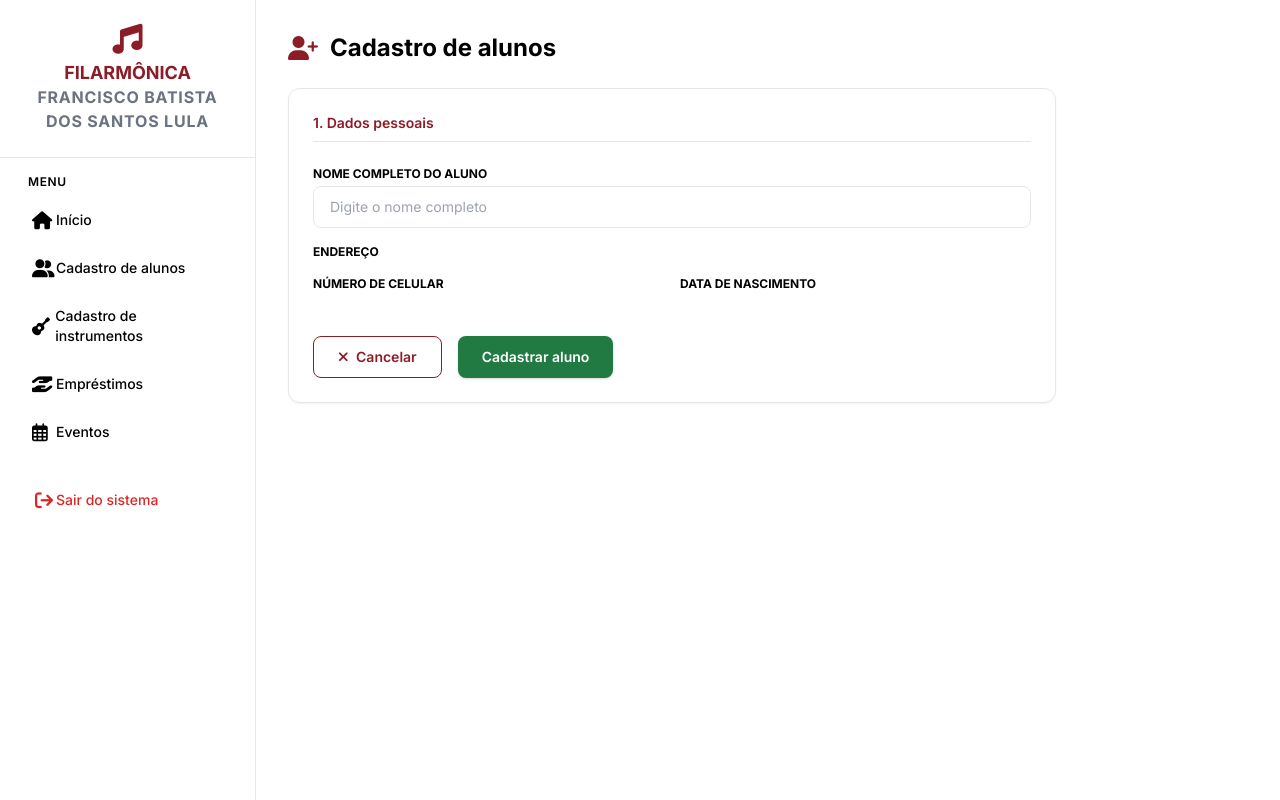
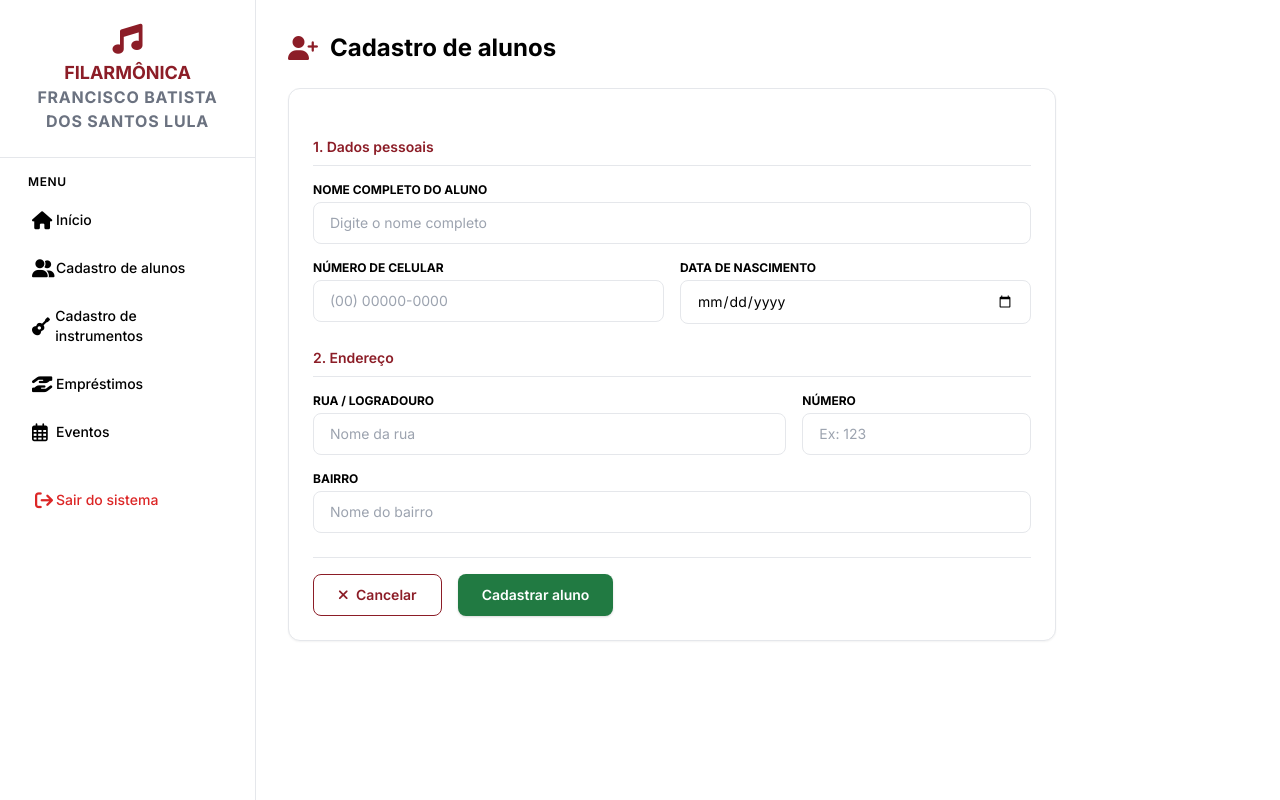
Before and after one commit to aniel-gif/Filarmonica, a Flask app: template templates/aluno_form.html in a window 1280 px wide. Run offline with Flask 3, Linux system fonts and the light colour scheme; the template is opened without the code that fills it: values that come from a table or form of the project are taken from there, others are empty; the visitor is signed in with stand-in values (Sample User, id 1); some libraries are stand-ins or nearby versions.

Commit message:
Correção dos erros da página inicial e de cadastrar alunos

```diff
--- a/app.py
+++ b/app.py
@@ -1,8 +1,9 @@
 import os
-
+from wtforms.validators import DataRequired, Optional, Regexp, ValidationError
+from wtforms import StringField, PasswordField, SubmitField, SelectField, DateField, TextAreaField, BooleanField
 os.environ['PGCLIENTENCODING'] = 'utf-8'
 os.environ['PGTZ'] = 'UTC'
-from datetime import datetime
+from datetime import datetime, date
 from functools import wraps
 from dotenv import load_dotenv
 from flask import Flask, render_template, request, redirect, url_for, flash, session
@@ -85,12 +86,6 @@ class Evento(db.Model):
     local = db.Column(db.String(150), nullable=False)
     descricao = db.Column(db.Text)
 
-class LoginForm(FlaskForm):
-    email = StringField('E-mail', validators=[DataRequired(), Email()])
-    senha = PasswordField('Senha', validators=[DataRequired()])
-    lembrar = BooleanField('Lembrar de mim')
-    submit = SubmitField('Entrar')
-
 # ==========================================
 # FORMULÁRIOS (WTFORMS)
 # ==========================================
@@ -98,13 +93,67 @@ class LoginForm(FlaskForm):
 class LoginForm(FlaskForm):
     email = StringField('E-mail', validators=[DataRequired(), Email()])
     senha = PasswordField('Senha', validators=[DataRequired()])
+    lembrar = BooleanField('Lembrar de mim')
     submit = SubmitField('Entrar')
 
+def validar_idade_minima(form, field):
+    if field.data:
+        hoje = date.today()
+        # Calcula a idade exata considerando mês e dia
+        idade = hoje.year - field.data.year - ((hoje.month, hoje.day) < (field.data.month, field.data.day))
+        if idade < 15:
+            raise ValidationError("O aluno deve ter no mínimo 15 anos de idade.")
+
+def get_data_maxima_15_anos():
+    hoje = date.today()
+    try:
+        return hoje.replace(year=hoje.year - 15).isoformat()
+    except ValueError: # Trata ano bissexto (29 de fevereiro)
+        return hoje.replace(year=hoje.year - 15, day=28).isoformat()
+
+
 class AlunoForm(FlaskForm):
-    nome = StringField('Nome Completo', validators=[DataRequired()])
-    cpf = StringField('CPF', validators=[DataRequired(), Length(min=11, max=14)])
-    telefone = StringField('Telefone', validators=[DataRequired()])
-    instrumento_estudo = StringField('Instrumento de Estudo', validators=[DataRequired()])
+    nome = StringField('Nome', validators=[DataRequired(message="O nome é obrigatório")])
+    cpf = StringField('CPF')
+    email = StringField('E-mail')
+    celular = StringField(
+        'Celular',
+        validators=[
+            DataRequired(message="O celular é obrigatório."),
+            Regexp(r'^\(d{2}\)\d{8,9}$', message="O celular deve estar no formato (84)9XXXXXXX.")
+        ],
+        render_kw={
+            "maxlength": "13",
+            "oninput": r"this.value = this.value.replace(/\D/g, '').replace(/^(\d{2})(\d)/, '($1)$2').substring(0, 13)",
+            "placeholder": "Ex: (00)999998888"
+        }
+        )
+    data_nascimento = DateField(
+        'Data de Nascimento',
+        validators=[
+            DataRequired(message="A data de nascimento é obrigatória."),
+            validar_idade_minima
+            ],
+        render_kw={
+            "max": get_data_maxima_15_anos(),
+            "min": "1900-01-01"
+        }
+        )
+    rua = StringField('Rua')
+    numero = StringField(
+        'Número',
+        validators=[
+            Optional(),
+            Regexp(r'^\d+$',message="Digite apenas números")
+        ],
+        render_kw={
+            "type": "number",
+            "min": "0",
+            "oninput": "this.value = this.value.replace(/[^0-9]/g, '')",
+            "placeholder": "Ex: 123"
+        }
+    )
+    bairro = StringField('Bairro')
     submit = SubmitField('Salvar')
 
 class InstrumentoForm(FlaskForm):
@@ -213,6 +262,21 @@ def novo_instrumento():
         return redirect(url_for('listar_instrumentos'))
     return render_template('instrumento_form.html', form=form)
 
+@app.route('/emprestimos')
+@login_required
+def listar_emprestimos():
+    return render_template('dashboard.html')
+
+@app.route('/emprestimos/novo', methods=['GET', 'POST'])
+@login_required
+def novo_emprestimo():
+    return render_template('novo_emprestimo.html')
+
+@app.route('/eventos/novo', methods=['GET', 'POST'])
+@login_required
+def novo_evento():
+    return render_template('dashboard.html')
+
 # ==========================================
 # INICIALIZAÇÃO AUTOMÁTICA
 # ==========================================
--- a/templates/aluno_form.html
+++ b/templates/aluno_form.html
@@ -8,19 +8,17 @@
   </div>
 
   <div class="bg-white p-6 rounded-xl border border-slate-200 shadow-sm max-w-3xl">
-    <h3 class="text-sm font-semibold text-brand-red border-b pb-2 mb-6">1. Dados pessoais</h3>
-
-    <form method="POST" action="{{ url_for('aluno_novo') }}" class="space-y-4">
+    <form method="POST" action="{{ url_for('novo_aluno') }}" class="space-y-6">
       {{ form.hidden_tag() }}
 
+      <!-- 1. DADOS PESSOAIS -->
+      <div>
+        <h3 class="text-sm font-semibold text-brand-red border-b pb-2 mb-4">1. Dados pessoais</h3>
+
+        <div class="space-y-4">
           <div>
             <label class="block text-xs font-bold text-slate-700 uppercase mb-1">Nome completo do aluno</label>
             {{ form.nome(class="w-full px-4 py-2.5 rounded-lg border border-slate-300 focus:ring-2 focus:ring-red-500 text-sm", placeholder="Digite o nome completo") }}
-      </div>
-
-      <div>
-        <label class="block text-xs font-bold text-slate-700 uppercase mb-1">Endereço</label>
-        {{ form.endereco(class="w-full px-4 py-2.5 rounded-lg border border-slate-300 focus:ring-2 focus:ring-red-500 text-sm", placeholder="Rua, número, bairro e cidade") }}
           </div>
 
           <div class="grid grid-cols-1 md:grid-cols-2 gap-4">
@@ -34,8 +32,37 @@
               {{ form.data_nascimento(class="w-full px-4 py-2.5 rounded-lg border border-slate-300 focus:ring-2 focus:ring-red-500 text-sm", type="date") }}
             </div>
           </div>
+        </div>
+      </div>
 
-      <div class="flex justify-start space-x-4 pt-6">
+      <!-- 2. ENDEREÇO -->
+      <div>
+        <h3 class="text-sm font-semibold text-brand-red border-b pb-2 mb-4">2. Endereço</h3>
+
+        <div class="space-y-4">
+          <!-- Linha com Rua (maior) e Número (menor) lado a lado -->
+          <div class="grid grid-cols-1 md:grid-cols-3 gap-4">
+            <div class="md:col-span-2">
+              <label class="block text-xs font-bold text-slate-700 uppercase mb-1">Rua / Logradouro</label>
+              {{ form.rua(class="w-full px-4 py-2.5 rounded-lg border border-slate-300 focus:ring-2 focus:ring-red-500 text-sm", placeholder="Nome da rua") }}
+            </div>
+
+            <div>
+              <label class="block text-xs font-bold text-slate-700 uppercase mb-1">Número</label>
+              {{ form.numero(class="w-full px-4 py-2.5 rounded-lg border border-slate-300 focus:ring-2 focus:ring-red-500 text-sm", placeholder="Ex: 123") }}
+            </div>
+          </div>
+
+          <!-- Bairro ocupando toda a largura -->
+          <div>
+            <label class="block text-xs font-bold text-slate-700 uppercase mb-1">Bairro</label>
+            {{ form.bairro(class="w-full px-4 py-2.5 rounded-lg border border-slate-300 focus:ring-2 focus:ring-red-500 text-sm", placeholder="Nome do bairro") }}
+          </div>
+        </div>
+      </div>
+
+      <!-- BOTÕES DE AÇÃO -->
+      <div class="flex justify-start space-x-4 pt-4 border-t border-slate-100">
         <a href="{{ url_for('dashboard') }}" class="px-6 py-2.5 border border-brand-red text-brand-red rounded-lg font-semibold text-sm hover:bg-red-50 transition">
           <i class="fa-solid fa-xmark mr-1"></i> Cancelar
         </a>
--- a/templates/base.html
+++ b/templates/base.html
@@ -33,22 +33,22 @@
           <span>Início</span>
         </a>
 
-        <a href="{{ url_for('aluno_novo') }}" class="nav-link {% if request.endpoint == 'aluno_novo' %}active{% endif %} w-full flex items-center px-4 py-3 text-slate-700 rounded-lg hover:bg-slate-100 font-medium text-sm transition">
+        <a href="{{ url_for('novo_aluno') }}" class="nav-link {% if request.endpoint == 'aluno_novo' %}active{% endif %} w-full flex items-center px-4 py-3 text-slate-700 rounded-lg hover:bg-slate-100 font-medium text-sm transition">
           <i class="fa-solid fa-user-group w-6 text-lg"></i>
           <span>Cadastro de alunos</span>
         </a>
 
-        <a href="{{ url_for('instrumento_novo') }}" class="nav-link {% if request.endpoint == 'instrumento_novo' %}active{% endif %} w-full flex items-center px-4 py-3 text-slate-700 rounded-lg hover:bg-slate-100 font-medium text-sm transition">
+        <a href="{{ url_for('novo_instrumento') }}" class="nav-link {% if request.endpoint == 'instrumento_novo' %}active{% endif %} w-full flex items-center px-4 py-3 text-slate-700 rounded-lg hover:bg-slate-100 font-medium text-sm transition">
           <i class="fa-solid fa-guitar w-6 text-lg"></i>
           <span>Cadastro de instrumentos</span>
         </a>
 
-        <a href="{{ url_for('emprestimo_novo') }}" class="nav-link {% if request.endpoint == 'emprestimo_novo' %}active{% endif %} w-full flex items-center px-4 py-3 text-slate-700 rounded-lg hover:bg-slate-100 font-medium text-sm transition">
+        <a href="{{ url_for('novo_emprestimo') }}" class="nav-link {% if request.endpoint == 'emprestimo_novo' %}active{% endif %} w-full flex items-center px-4 py-3 text-slate-700 rounded-lg hover:bg-slate-100 font-medium text-sm transition">
           <i class="fa-solid fa-hand-holding-hand w-6 text-lg"></i>
           <span>Empréstimos</span>
         </a>
 
-        <a href="{{ url_for('evento_novo') }}" class="nav-link {% if request.endpoint == 'evento_novo' %}active{% endif %} w-full flex items-center px-4 py-3 text-slate-700 rounded-lg hover:bg-slate-100 font-medium text-sm transition">
+        <a href="{{ url_for('novo_evento') }}" class="nav-link {% if request.endpoint == 'evento_novo' %}active{% endif %} w-full flex items-center px-4 py-3 text-slate-700 rounded-lg hover:bg-slate-100 font-medium text-sm transition">
           <i class="fa-regular fa-calendar-days w-6 text-lg"></i>
           <span>Eventos</span>
         </a>
--- a/templates/emprestimo_form.html
+++ b/templates/emprestimo_form.html
@@ -9,7 +9,7 @@
   <p class="text-xs text-slate-500 max-w-xl">Preencha os dados abaixo para registrar o empréstimo de um instrumento ao aluno selecionado.</p>
 
   <div class="bg-white p-6 rounded-xl border border-slate-200 shadow-sm max-w-2xl">
-    <form method="POST" action="{{ url_for('emprestimo_novo') }}" class="space-y-4">
+    <form method="POST" action="{{ url_for('novo_emprestimo') }}" class="space-y-4">
       {{ form.hidden_tag() }}
 
       <div>
--- a/templates/evento_form.html
+++ b/templates/evento_form.html
@@ -10,7 +10,7 @@
   <div class="bg-white p-6 rounded-xl border border-slate-200 shadow-sm max-w-3xl">
     <h3 class="text-sm font-semibold text-brand-red border-b pb-2 mb-6">Dados do evento ou atividade</h3>
 
-    <form method="POST" action="{{ url_for('evento_novo') }}" class="space-y-4">
+    <form method="POST" action="{{ url_for('novo_evento') }}" class="space-y-4">
       {{ form.hidden_tag() }}
 
       <div class="grid grid-cols-1 md:grid-cols-3 gap-4">
--- a/templates/instrumento_form.html
+++ b/templates/instrumento_form.html
@@ -9,7 +9,7 @@
 
   <div class="grid grid-cols-1 lg:grid-cols-3 gap-6">
     <div class="lg:col-span-2 bg-white p-6 rounded-xl border border-slate-200 shadow-sm">
-      <form method="POST" action="{{ url_for('instrumento_novo') }}" class="space-y-4">
+      <form method="POST" action="{{ url_for('novo_instrumento') }}" class="space-y-4">
         {{ form.hidden_tag() }}
 
         <div>
```
Also changed, not shown: templates/dashboard.html (+5 -5 lines). Lines whose indentation alone changed are shown as unchanged.
